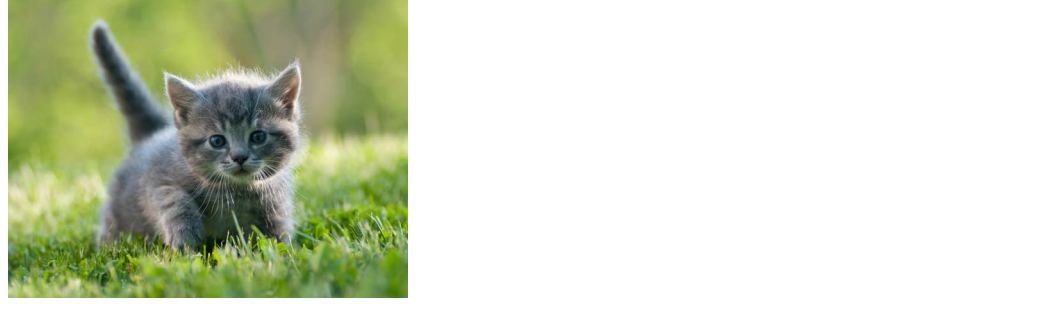
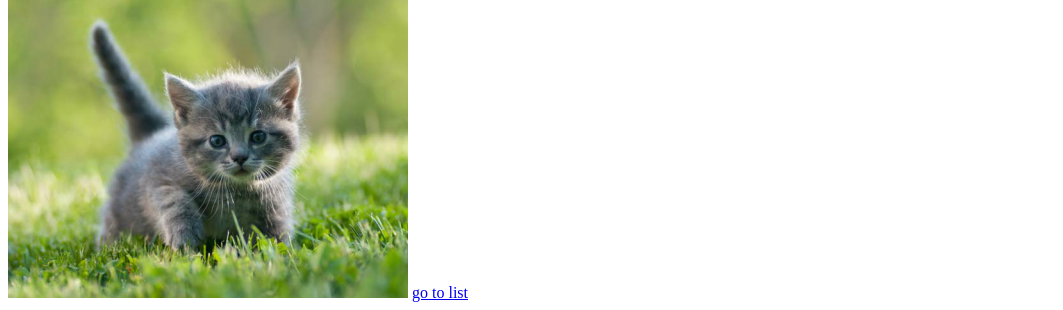
Before and after one commit to hury305/Week-2, a plain HTML site: page index.html in a window 1280 px wide. Shown: the part 1203-1513 px from the top of the page, without its empty margins (0-1063 px from the left). Drawn offline with Linux system fonts and the light colour scheme.

Commit message:
Update index.html

```diff
--- a/index.html
+++ b/index.html
@@ -19,6 +19,7 @@
         <img src="img/puppy.jpg" alt=""></a>
       <br>
       <img src="img/untitled/kitty.png" alt="">
+      <a href="list.html">go to list</a>
 
   </body>
 </html>
```
